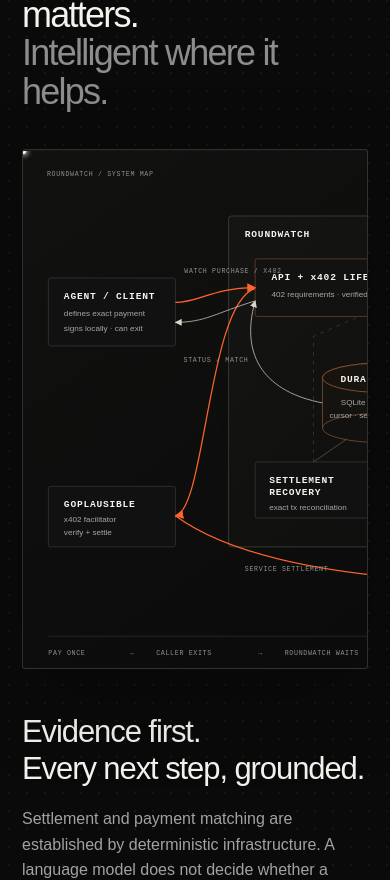
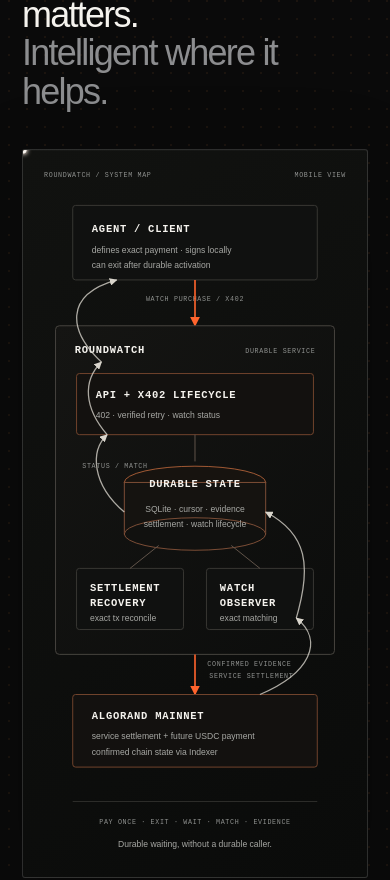
Before and after one commit to Vladyslav-webDev/RoundWatch, a React (Vite) app in the folder apps/landing/: page / in a window 390 px wide. Shown: the part 5030-5910 px from the top of the page. Built offline with nearby package versions, Linux system fonts and the light colour scheme; a web font is replaced by a local one.

Commit message:
fix: use compact system map on mobile

```diff
--- a/apps/landing/src/system-map.css
+++ b/apps/landing/src/system-map.css
@@ -1,7 +1,8 @@
 /* Product architecture map: replaces the old linear component list with the real
    RoundWatch system boundary and its two distinct flows: x402 service settlement
    and later verified payment evidence. The underlying list stays in the markup as
-   a no-JS semantic fallback; the visual layer is a responsive SVG. */
+   a no-JS semantic fallback; the visual layer uses a full desktop SVG and a compact
+   vertical mobile SVG so the architecture stays legible without horizontal panning. */
 
 .technology-layout {
   grid-template-columns: minmax(0, 1.32fr) minmax(330px, 0.68fr);
@@ -58,14 +59,15 @@
 
 @media (max-width: 560px) {
   .architecture-core {
-    overflow-x: auto;
-    overscroll-behavior-inline: contain;
-    scrollbar-width: thin;
-    scrollbar-color: #5a4639 #111210;
+    overflow: hidden;
   }
 
   .architecture-core::before {
-    width: 680px;
+    width: 100%;
     max-width: none;
+    aspect-ratio: 360 / 760;
+    background-image: url("/roundwatch-system-map-mobile.svg");
+    background-position: center;
+    background-size: contain;
   }
 }
```
